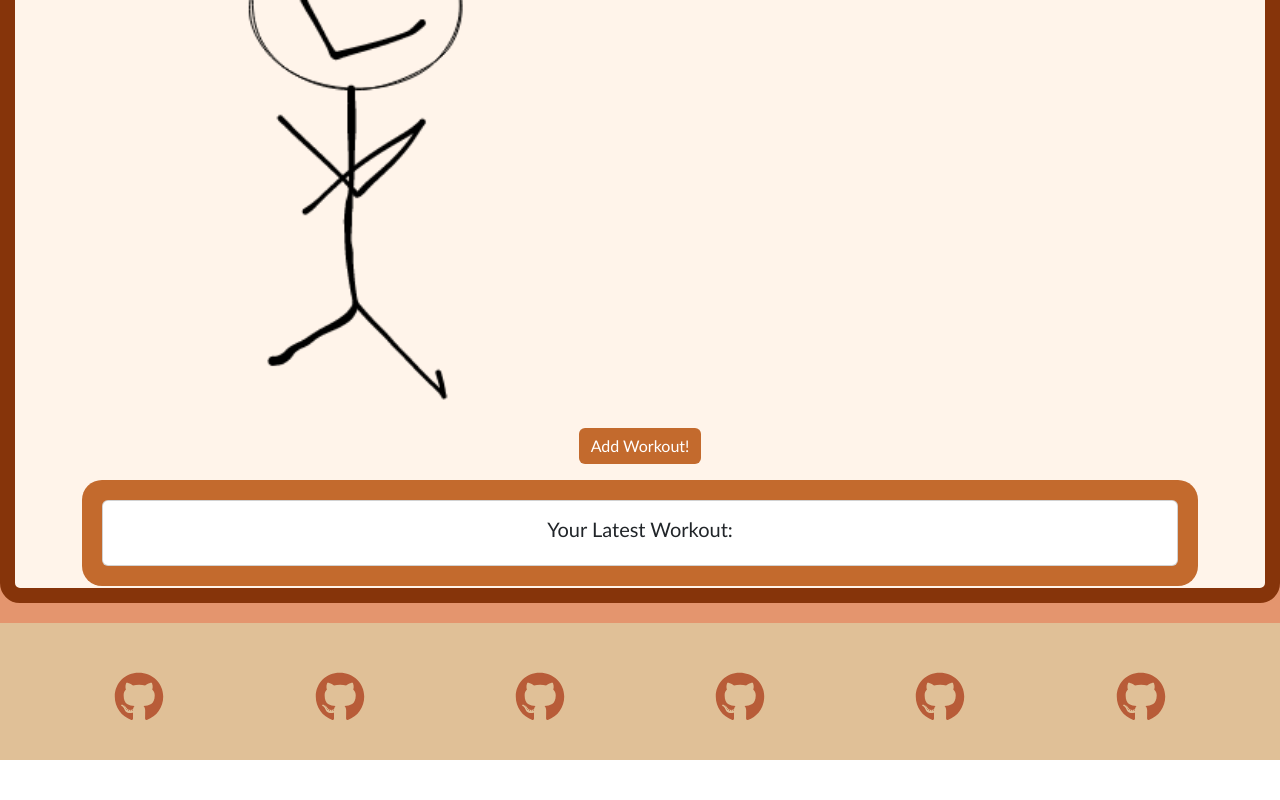
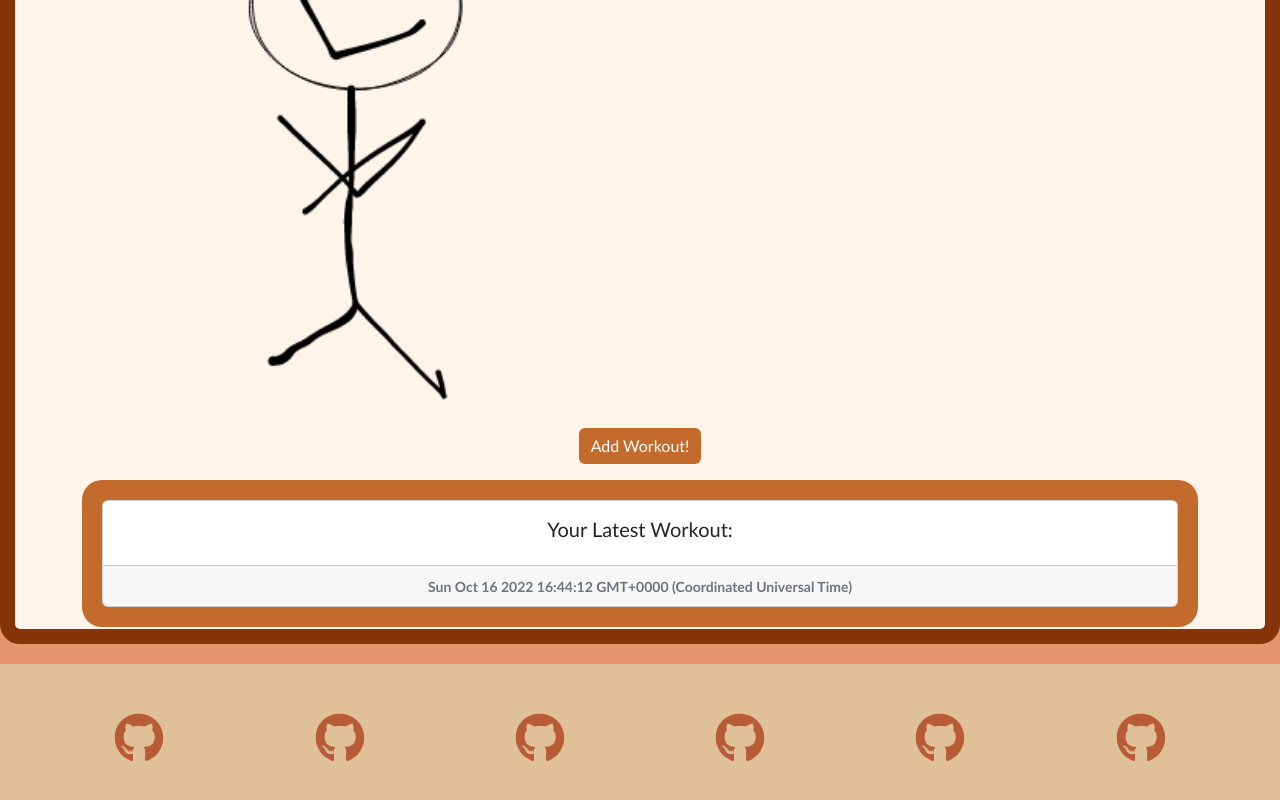
Before and after one commit to halliemestas/FitTheMood, a React (Create React App) app in the folder client/: page /workout in a window 1280 px wide. Shown: the part 396-1196 px from the top of the page. Before the commit the page ends 1156 px from the top, so only its background shows below. Built offline with nearby package versions, Linux system fonts and the light colour scheme.

Commit message:
added timestamp to workout card

```diff
--- a/client/src/Components/pages/workout.js
+++ b/client/src/Components/pages/workout.js
@@ -19,6 +19,8 @@ import { useMutation } from "@apollo/client";
 import { ADD_MOOD } from "../../utils/mutations";
 
 const Mood = () => {
+  const todaysDate = Date(Date.now());
+
   //triggering modal to pop up
   const [show, setShow] = useState(false);
   //Close button
@@ -140,6 +142,9 @@ const Mood = () => {
                   <Card.Title>Your Latest Workout:</Card.Title>
                   <Card.Text>{formState}</Card.Text>
                 </Card.Body>
+                <Card.Footer>
+                  <small className="text-muted">{todaysDate}</small>
+                </Card.Footer>
               </Card>
             </Col>
           </CardGroup>
```
